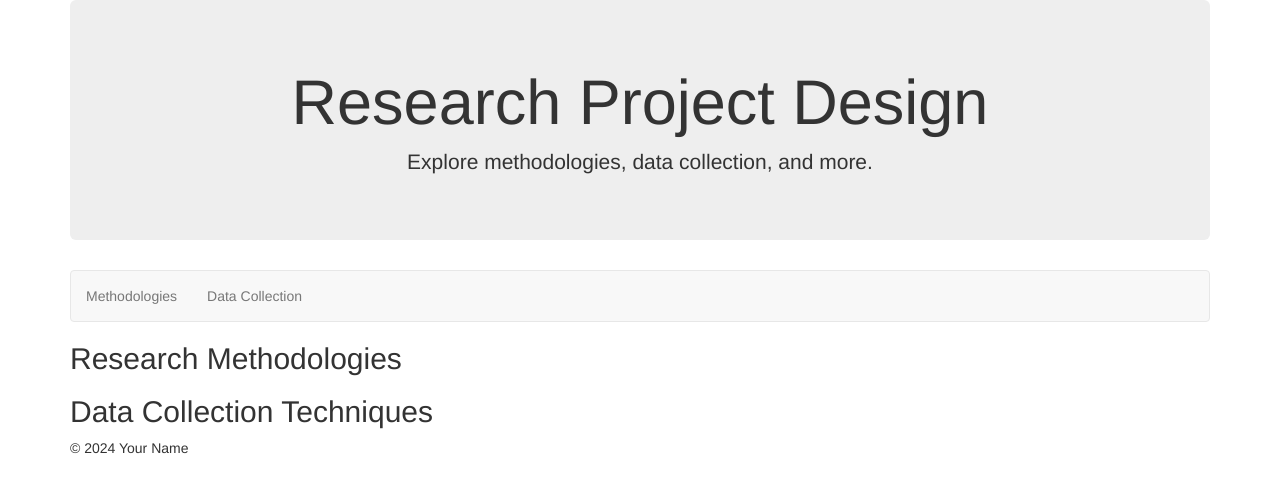
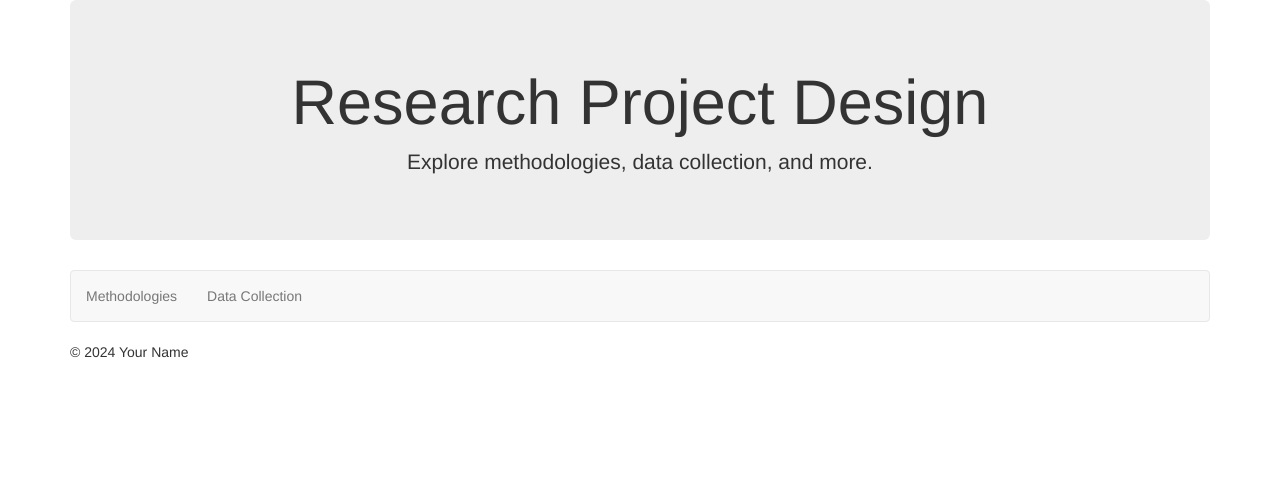
Before and after one commit to ST3TJ/projecto-pedia.github.io, a plain HTML site: page index.html in a window 1280 px wide. Drawn offline with nearby package versions, Linux system fonts and the light colour scheme.

Commit message:
Deleted articles

```diff
--- a/index.html
+++ b/index.html
@@ -19,15 +19,6 @@
                 <!-- Add more links -->
             </ul>
         </nav>
-        <main>
-            <article id="methodologies">
-                <h2>Research Methodologies</h2>
-            </article>
-
-            <article id="data-collection">
-                <h2>Data Collection Techniques</h2>
-            </article>
-        </main>
         <footer>
             <p>&copy; 2024 Your Name</p>
         </footer>
```
